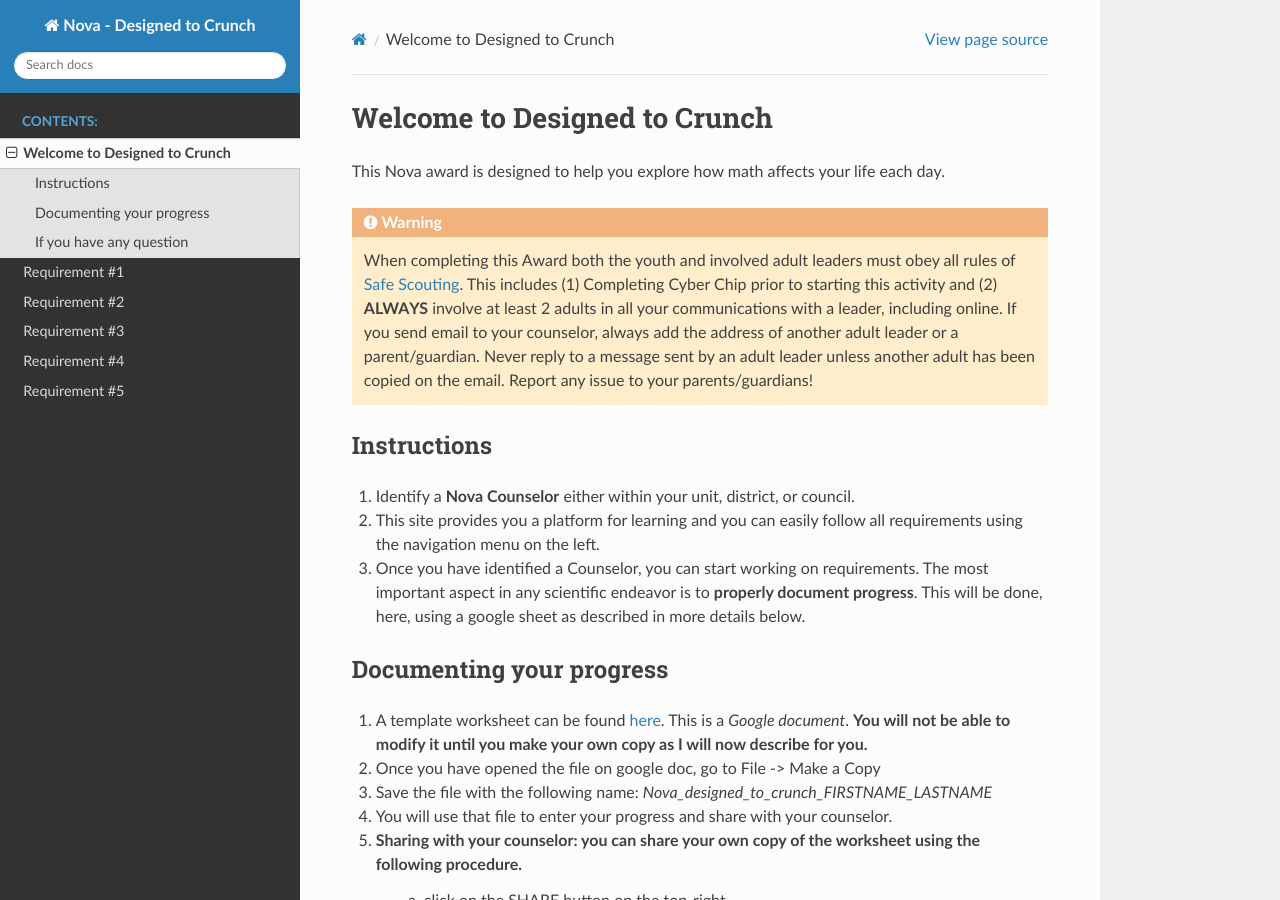
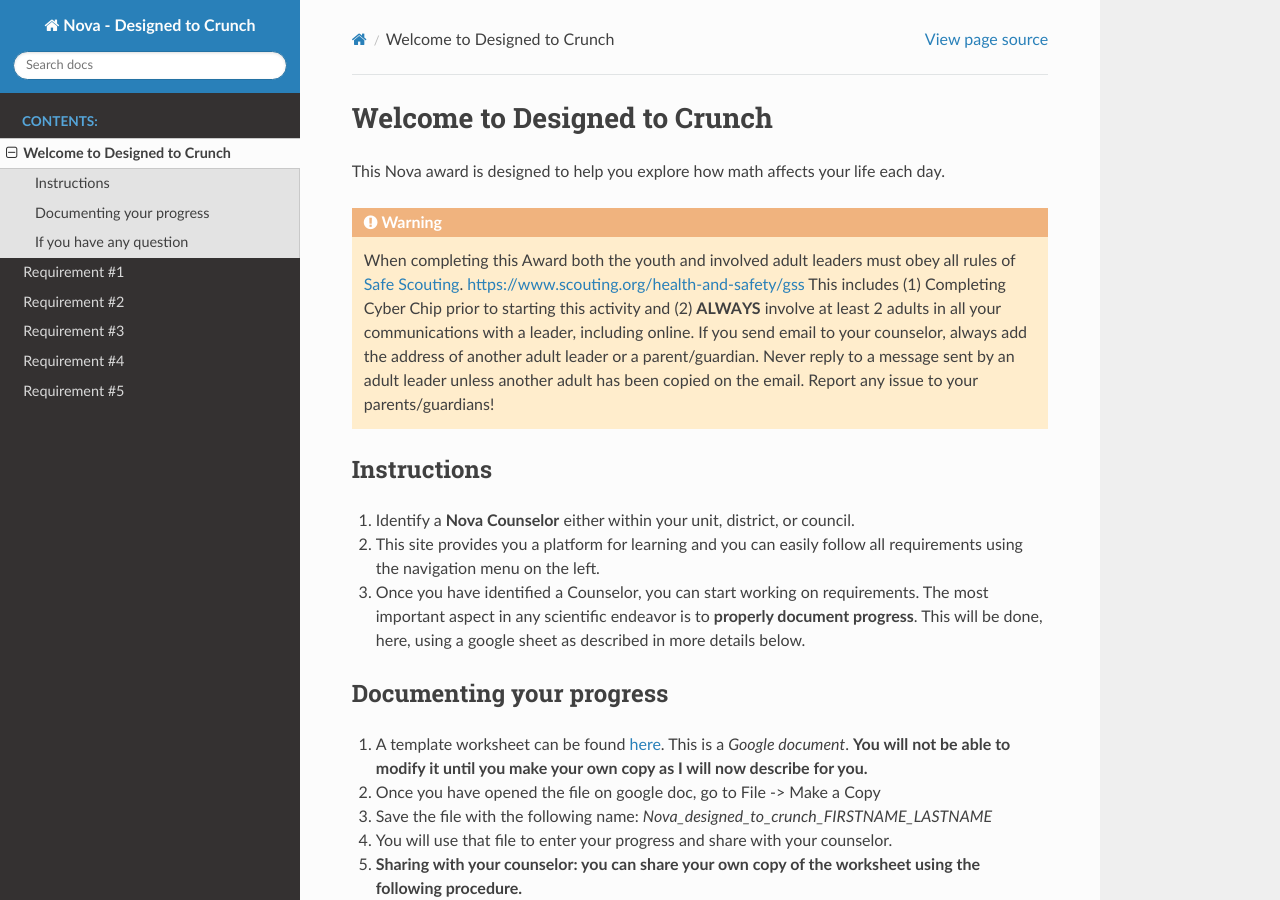
Before and after one commit to meuniv/NovaDTC, a Sphinx documentation site: the page built from source/introduction.rst, in a window 1280 px wide and 900 px high. Built offline with Sphinx 7.4.7 and the Read the Docs theme 2.0.0, drawn with Linux system fonts in a browser that asks for light colours; some of the changed lines change nothing that is shown.

Commit message:
Update introduction.rst

```diff
--- a/source/introduction.rst
+++ b/source/introduction.rst
@@ -5,7 +5,7 @@
 
 This Nova award is designed to help you explore how math affects your life each day.
 
-.. warning:: When completing this Award both the youth and involved adult leaders must obey all rules of `Safe Scouting <https://www.scouting.org/health-and-safety/gss/>`_. This includes (1) Completing Cyber Chip prior to starting this activity and (2) **ALWAYS** involve at least 2 adults in all your communications with a leader, including online. If you send email to your counselor, always add the address of another adult leader or a parent/guardian. Never reply to a message sent by an adult leader unless another adult has been copied on the email. Report any issue to your parents/guardians!
+.. warning:: When completing this Award both the youth and involved adult leaders must obey all rules of `Safe Scouting <https://www.scouting.org/health-and-safety/gss/>`_. https://www.scouting.org/health-and-safety/gss This includes (1) Completing Cyber Chip prior to starting this activity and (2) **ALWAYS** involve at least 2 adults in all your communications with a leader, including online. If you send email to your counselor, always add the address of another adult leader or a parent/guardian. Never reply to a message sent by an adult leader unless another adult has been copied on the email. Report any issue to your parents/guardians!
 
 Instructions
 ------------
```
